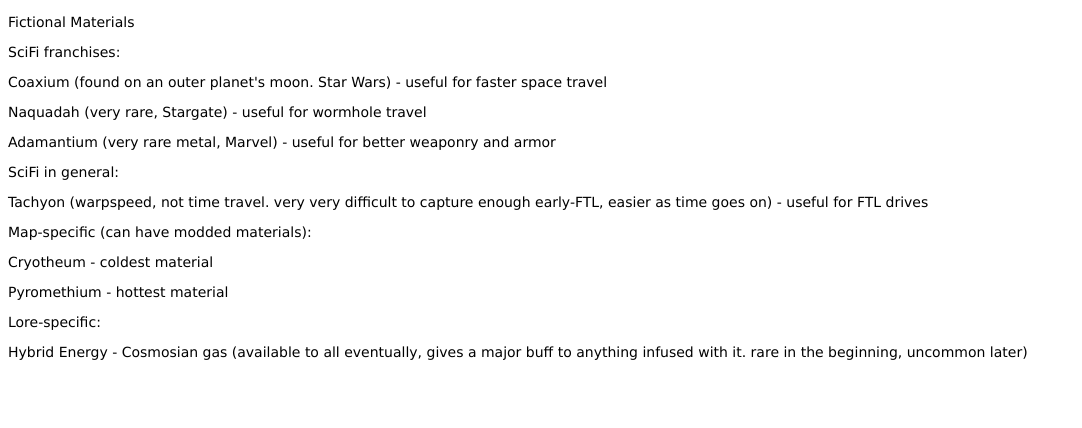
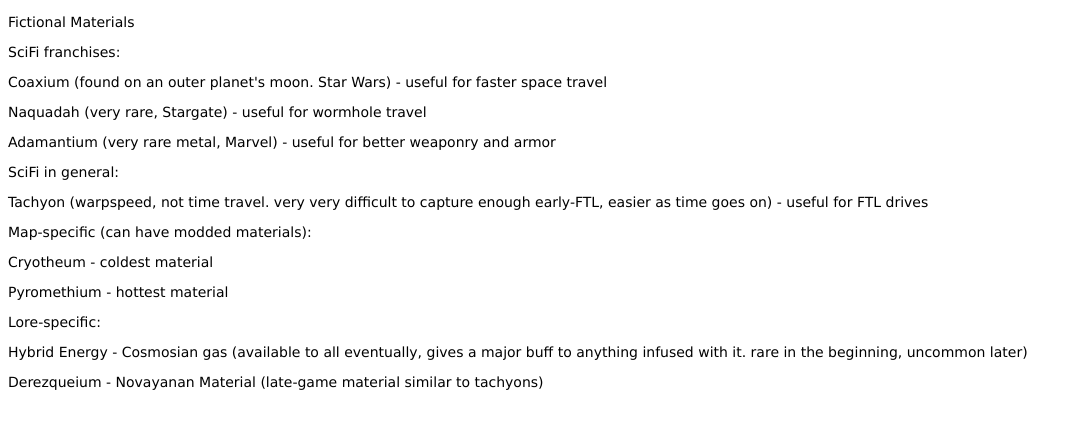
Before and after one commit to NLJMax/NLJMax.github.io, a plain HTML site: page index.html in a window 1280 px wide. Shown: the whole page, without its empty margins (0-1082 px from the left). Drawn offline with Linux system fonts and the light colour scheme.

Commit message:
Update index.html

```diff
--- a/index.html
+++ b/index.html
@@ -36,4 +36,5 @@
 <p></p>
 <p>Lore-specific:</p>
 <p>Hybrid Energy - Cosmosian gas (available to all eventually, gives a major buff to anything infused with it. rare in the beginning, uncommon later)</p>
+<p>Derezqueium - Novayanan Material (late-game material similar to tachyons)</p>
 </div>
```
